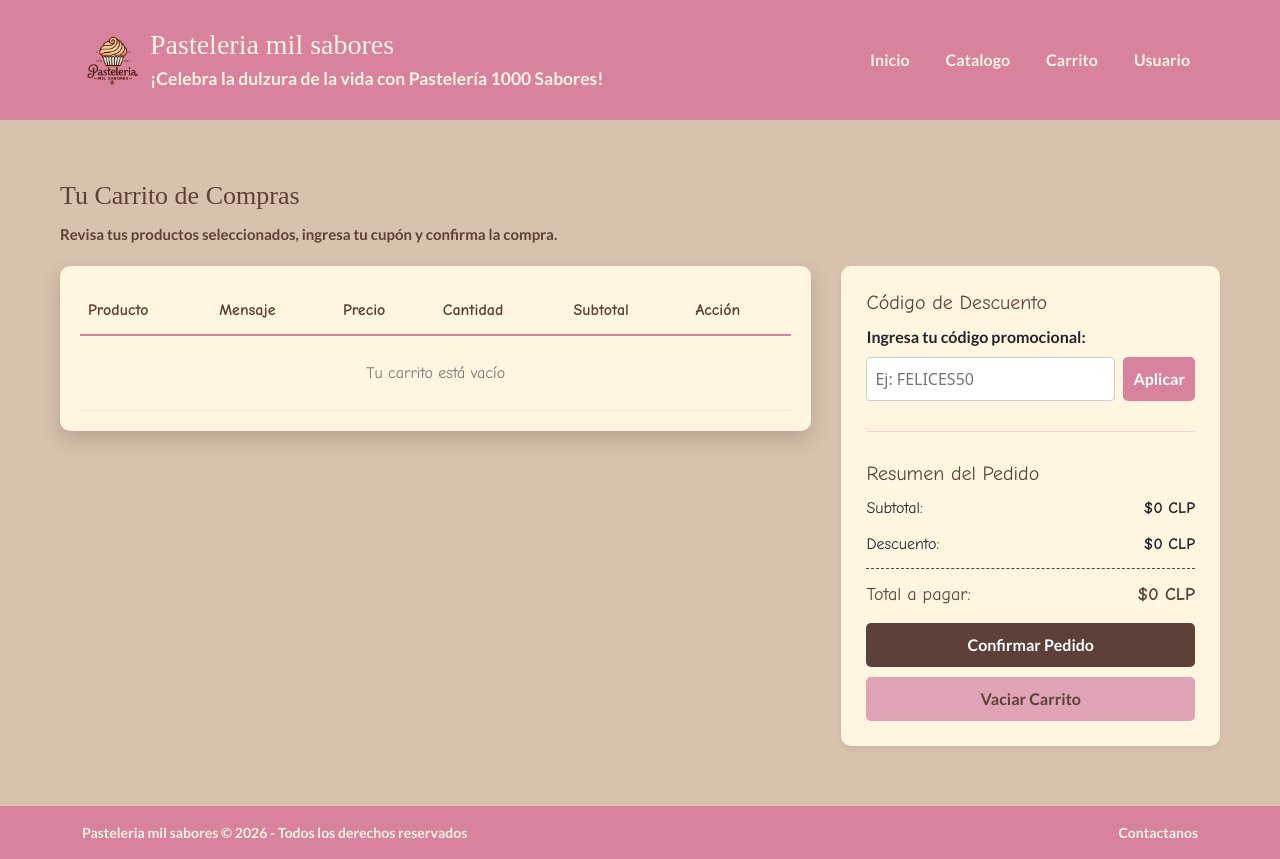
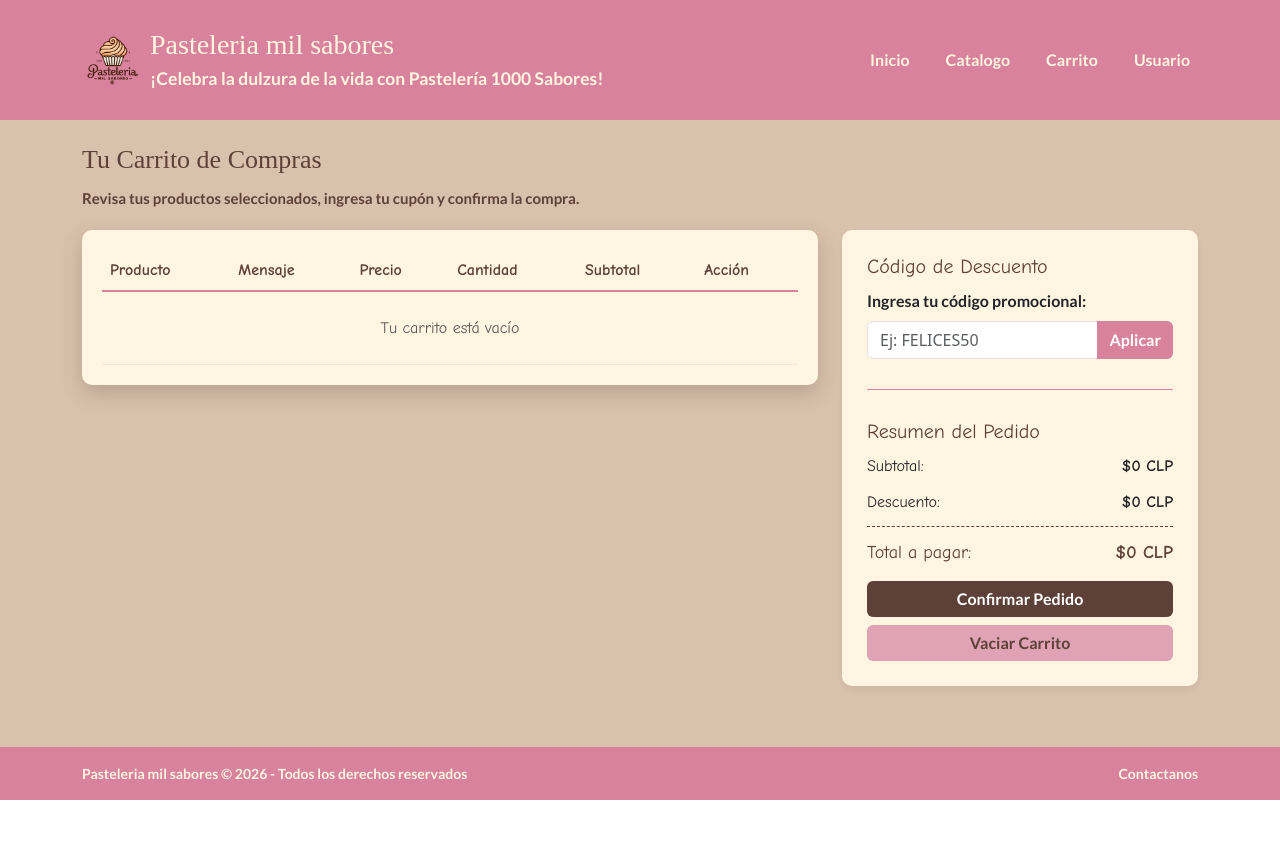
Before and after one commit to CeliacBoyy/Pasteler-a-1000-Sabores-React, a React (Vite) app: page /carrito in a window 1280 px wide. After the commit the page ends 800 px from the top, so only its background shows below. Built offline with nearby package versions, Linux system fonts and the light colour scheme.

Commit message:
bootstrap en Carrito

```diff
--- a/src/pages/Carrito.jsx
+++ b/src/pages/Carrito.jsx
@@ -94,18 +94,18 @@ export default function Carrito() {
       <Header />
 
       <main>
-        <section className="contenedor-principal">
+        <section className="contenedor-principal container py-4">
           <h2 className="portada-titulo">Tu Carrito de Compras</h2>
           <p className="portada-baja">
             Revisa tus productos seleccionados, ingresa tu cupón y confirma la compra.
           </p>
 
-          {/* Layout en 2 columnas */}
-          <div className="carrito-grid">
-            {/* Columna Izquierda: Tabla de productos */}
+          <div className="row g-4 align-items-start">
+            {/* Columna izquierda: tabla de productos */}
+            <div className="col-12 col-lg-8">
               <div className="card-carrito">
-              <div className="contenedor-tabla">
-                <table className="tabla-carrito">
+                <div className="table-responsive">
+                  <table className="tabla-carrito table align-middle mb-0">
                     <thead>
                       <tr>
                         <th>Producto</th>
@@ -119,11 +119,7 @@ export default function Carrito() {
                     <tbody id="itemsCarrito">
                       {items.length === 0 ? (
                         <tr>
-                        <td
-                          colSpan="6"
-                          className="carrito-vacio"
-                          style={{ textAlign: 'center', padding: '25px', color: '#777' }}
-                        >
+                          <td colSpan="6" className="carrito-vacio text-center text-muted py-4">
                             Tu carrito está vacío
                           </td>
                         </tr>
@@ -138,13 +134,17 @@ export default function Carrito() {
                                 type="number"
                                 value={item.cantidad}
                                 min="1"
-                              className="campo-cantidad"
+                                className="campo-cantidad form-control form-control-sm"
                                 onChange={e => cambiarCantidad(i, e.target.value)}
                               />
                             </td>
                             <td className="prod-subtotal">{formatearCLP(item.precio * item.cantidad)}</td>
                             <td>
-                            <button type="button" className="btn-eliminar" onClick={() => eliminarItem(i)}>
+                              <button
+                                type="button"
+                                className="btn-eliminar btn btn-sm"
+                                onClick={() => eliminarItem(i)}
+                              >
                                 Eliminar
                               </button>
                             </td>
@@ -155,21 +155,24 @@ export default function Carrito() {
                   </table>
                 </div>
               </div>
+            </div>
 
-            {/* Columna Derecha: Cupón + Resumen */}
+            {/* Columna derecha: cupón + resumen */}
+            <div className="col-12 col-lg-4">
               <div className="card-resumen">
                 <div className="bloque-cupon">
                   <h3 className="resumen-titulo">Código de Descuento</h3>
                   <p className="texto-cupon">Ingresa tu código promocional:</p>
-                <div className="cupon-box">
+                  <div className="cupon-box input-group">
                     <input
                       type="text"
                       id="codigoCupon"
+                      className="form-control"
                       placeholder="Ej: FELICES50"
                       value={codigoCupon}
                       onChange={e => setCodigoCupon(e.target.value)}
                     />
-                  <button type="button" id="btnAplicarCupon" onClick={aplicarCupon}>
+                    <button type="button" id="btnAplicarCupon" className="btn" onClick={aplicarCupon}>
                       Aplicar
                     </button>
                   </div>
@@ -180,32 +183,33 @@ export default function Carrito() {
                 <div className="resumen-pedido">
                   <h3 className="resumen-titulo">Resumen del Pedido</h3>
 
-                <div className="fila-resumen">
+                  <div className="fila-resumen d-flex justify-content-between">
                     <span>Subtotal:</span>
                     <span id="subtotal">
                       <strong>{formatearCLP(subtotalGeneral)}</strong>
                     </span>
                   </div>
 
-                <div className="fila-resumen">
+                  <div className="fila-resumen d-flex justify-content-between">
                     <span>Descuento:</span>
                     <span id="descuento">
                       <strong>{formatearCLP(montoDescuento)}</strong>
                     </span>
                   </div>
 
-                <div className="fila-resumen fila-total">
+                  <div className="fila-resumen fila-total d-flex justify-content-between">
                     <span>Total a pagar:</span>
                     <strong id="total">{formatearCLP(totalPagar)}</strong>
                   </div>
 
-                <div className="acciones-carrito">
-                  <button type="button" className="btn-confirmar" onClick={confirmarPedido}>
+                  <div className="acciones-carrito d-grid gap-2">
+                    <button type="button" className="btn-confirmar btn" onClick={confirmarPedido}>
                       Confirmar Pedido
                     </button>
-                  <button type="button" className="btn-vaciar" onClick={vaciarCarrito}>
+                    <button type="button" className="btn-vaciar btn" onClick={vaciarCarrito}>
                       Vaciar Carrito
                     </button>
+                  </div>
                 </div>
               </div>
             </div>
--- a/src/styles/carrito.css
+++ b/src/styles/carrito.css
@@ -1,146 +1,49 @@
-:root {
-    --fondo-barras: #D8829D;
-    --fondo-base: #d8c2ad;
-    --texto-principal: #FFF5E1;
-    --texto-secundario: #c5bab07b;
-    --hover: #5D4037;
-}
+/* El Header y el Footer se estilan en inicio.css, que Carrito.jsx también importa */
 
-/* header */
-
-header.nav-header{
-    background-color: var(--fondo-barras);
-    padding: 15px 30px;
-}
-
-.nav-contenedor{
-    display: flex;
-    justify-content: space-between;
-    align-items: center;
-}
-
-.header-logo{
-    display: flex;
-    align-items: center;
-    object-fit: contain;
-    gap: 5px
-}
-
-.header-logo h1.titulo{
-    margin: 0;
-}
-
-.header-logo p.eslogan-header{
-    margin: 2px 0 0 0;
-}
-
-.logo-img{
-    width: 60px;
-    height: auto;
-    object-fit: contain;
-}
-
-h1.titulo-header{
-    margin: 0;
-    font-family: 'Pacifico', cursive;
-    color: var(--texto-principal);
-    font-size: 28px;
-}
-
-p.eslogan-header{
-    margin: 4px 0 0 0;
-    font-family: 'Lato', sans-serif;
-    color: var(--texto-principal);
-}
-
-ul.navbar-nav{
-    display: flex;
-    gap: 20px;
-    list-style: none;
-    margin: 0;
+/* ---------- LAYOUT ---------- */
+main {
+    display: block;
     padding: 0;
-}
-
-li.item-nav a{
-    color: var(--texto-principal);
-    text-decoration: none;
-    font-family: 'Lato', sans-serif;
-    font-weight: bold;
-    transition: color 0.3s ease;
-}
-
-li.item-nav a:hover{
-    color: var(--hover);
-}
-
-/* cuerpo */
-
-html, body{
-    height: 100%;
-    margin: 0;
-}
-
-body{
-    display: flex;
-    flex-direction: column;
-}
-
-main{
-    flex: 1;
     background-color: var(--fondo-base);
 }
 
-.contenedor-principal{
-    padding: 20px 40px;
-}
-
-.portada-titulo{
+.portada-titulo {
     font-family: 'Lato', sans-serif;
     color: #4a3b32;
     margin-top: 0;
     margin-bottom: 25px;
 }
 
-.carrito-grid{
-    display: grid;
-    grid-template-columns: 2fr 1fr;
-    gap: 30px;
-    align-items: start;
-}
-
-.card-carrito{
+/* ---------- TABLA ---------- */
+.card-carrito {
     background-color: var(--texto-principal);
     border-radius: 10px;
     padding: 20px;
     box-shadow: 0 8px 20px rgba(93, 64, 55, 0.25);
 }
 
-.tabla-carrito{
-    width: 100%;
-    border-collapse: collapse;
+.tabla-carrito {
     font-family: 'Comic Neue', sans-serif;
     font-size: 16px;
+    --bs-table-bg: transparent;
 }
 
-.tabla-carrito th{
+.tabla-carrito th {
     border-bottom: 2px solid var(--fondo-barras);
-    padding: 12px 8px;
     color: var(--hover);
     text-align: left;
+    white-space: nowrap;
 }
 
 .tabla-carrito td {
-    padding: 15px 8px;
     border-bottom: 1px solid rgba(0, 0, 0, 0.05);
 }
 
 .campo-cantidad {
-    width: 50px;
-    padding: 5px;
-    border-radius: 4px;
-    border: 1px solid #ccc;
+    width: 70px;
 }
 
+/* ---------- RESUMEN ---------- */
 .card-resumen {
     background-color: var(--texto-principal);
     border-radius: 10px;
@@ -163,28 +66,15 @@ main{
     margin: 0 0 8px 0;
 }
 
-.cupon-box {
-    display: flex;
-    gap: 8px;
-}
-
-.cupon-box input {
-    flex: 1;
-    padding: 8px;
-    border: 1px solid #ccc;
-    border-radius: 4px;
-}
-
 .separador {
     border: 0;
     border-top: 1px solid var(--fondo-barras);
     margin: 10px 0;
     width: 100%;
+    opacity: 1;
 }
 
 .fila-resumen {
-    display: flex;
-    justify-content: space-between;
     margin-bottom: 12px;
     font-family: 'Comic Neue', sans-serif;
     font-size: 16px;
@@ -198,65 +88,24 @@ main{
 }
 
 .acciones-carrito {
-    display: flex;
-    flex-direction: column;
-    gap: 10px;
     margin-top: 15px;
 }
 
-.acciones-carrito button, .cupon-box button, .btn-eliminar {
-    padding: 10px;
-    border: none;
-    border-radius: 5px;
+/* ---------- BOTONES ---------- */
+.acciones-carrito .btn,
+.cupon-box .btn,
+.btn-eliminar {
     font-family: 'Lato', sans-serif;
     font-weight: bold;
-    cursor: pointer;
+    border: none;
     transition: background-color 0.2s;
 }
 
 .btn-confirmar { background-color: var(--hover); color: white; }
-.btn-confirmar:hover { background-color: #422d27; }
+.btn-confirmar:hover { background-color: #422d27; color: white; }
 .btn-vaciar { background-color: #e0a3b5; color: var(--hover); }
-.btn-vaciar:hover { background-color: #d18ba2; }
+.btn-vaciar:hover { background-color: #d18ba2; color: var(--hover); }
 #btnAplicarCupon { background-color: var(--fondo-barras); color: white; }
-#btnAplicarCupon:hover { background-color: #c46b86; }
-.btn-eliminar { background-color: #ff6b6b; color: white; padding: 5px 10px; }
-.btn-eliminar:hover { background-color: #e65c5c; }
-
-/* footer */
-
-footer.nav-footer{
-    background-color: var(--fondo-barras);
-    padding: 15px 30px;
-}
-
-.footer-contenedor{
-    display: flex;
-    justify-content: space-between;
-    align-items: center;
-}
-
-.footer-texto{
-    color: var(--texto-principal);
-    text-decoration: none;
-    font-family: 'Lato', sans-serif;
-    font-weight: bold;
-    font-size: 14px;
-}
-
-a.footer-link{
-    color: var(--texto-principal);
-    text-decoration: none;
-    font-family: 'Lato', sans-serif;
-    font-size: 14px;
-    font-weight: bold;
-}
-
-a.footer-link:visited{
-    color: var(--texto-principal);
-}
-
-a.footer-link:hover{
-    color: var(--hover);
-    transition: color 0.3s ease;
-}
+#btnAplicarCupon:hover { background-color: #c46b86; color: white; }
+.btn-eliminar { background-color: #ff6b6b; color: white; }
+.btn-eliminar:hover { background-color: #e65c5c; color: white; }
```
Lines whose indentation alone changed are shown as unchanged.
